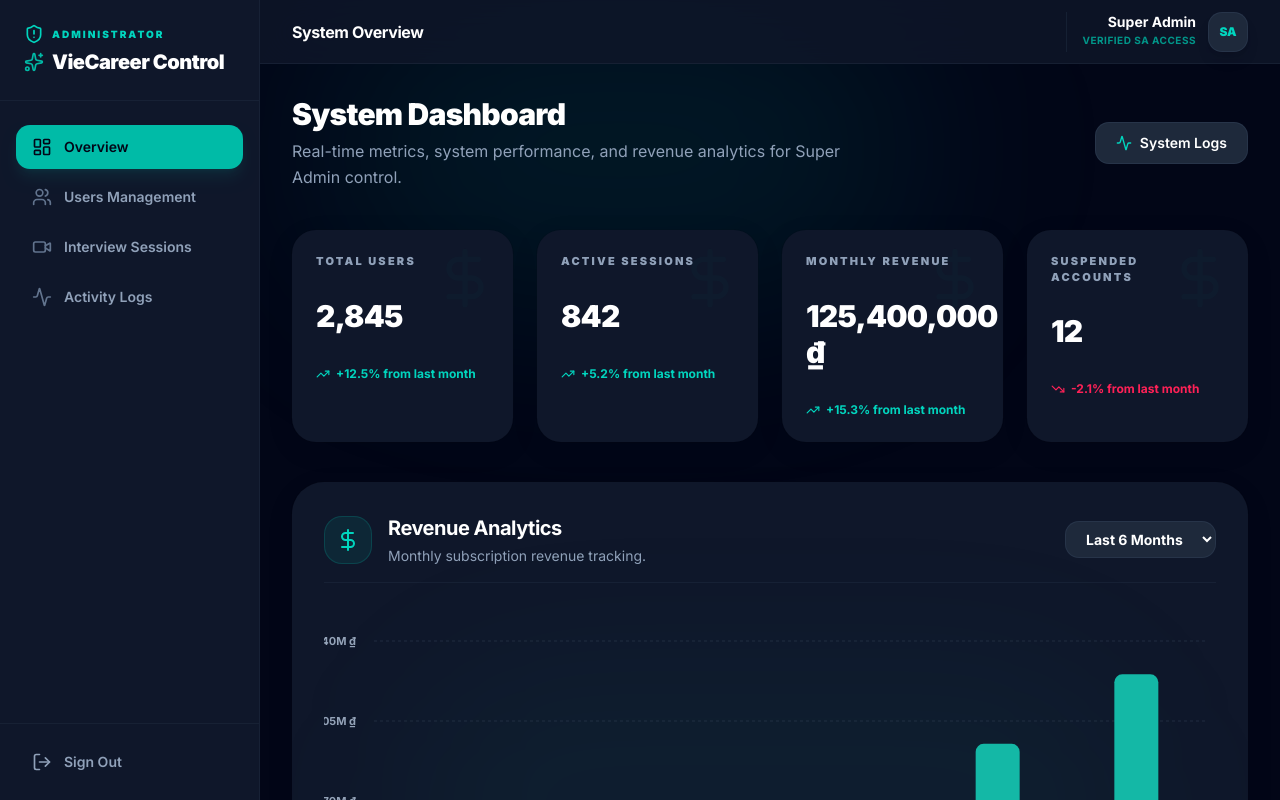
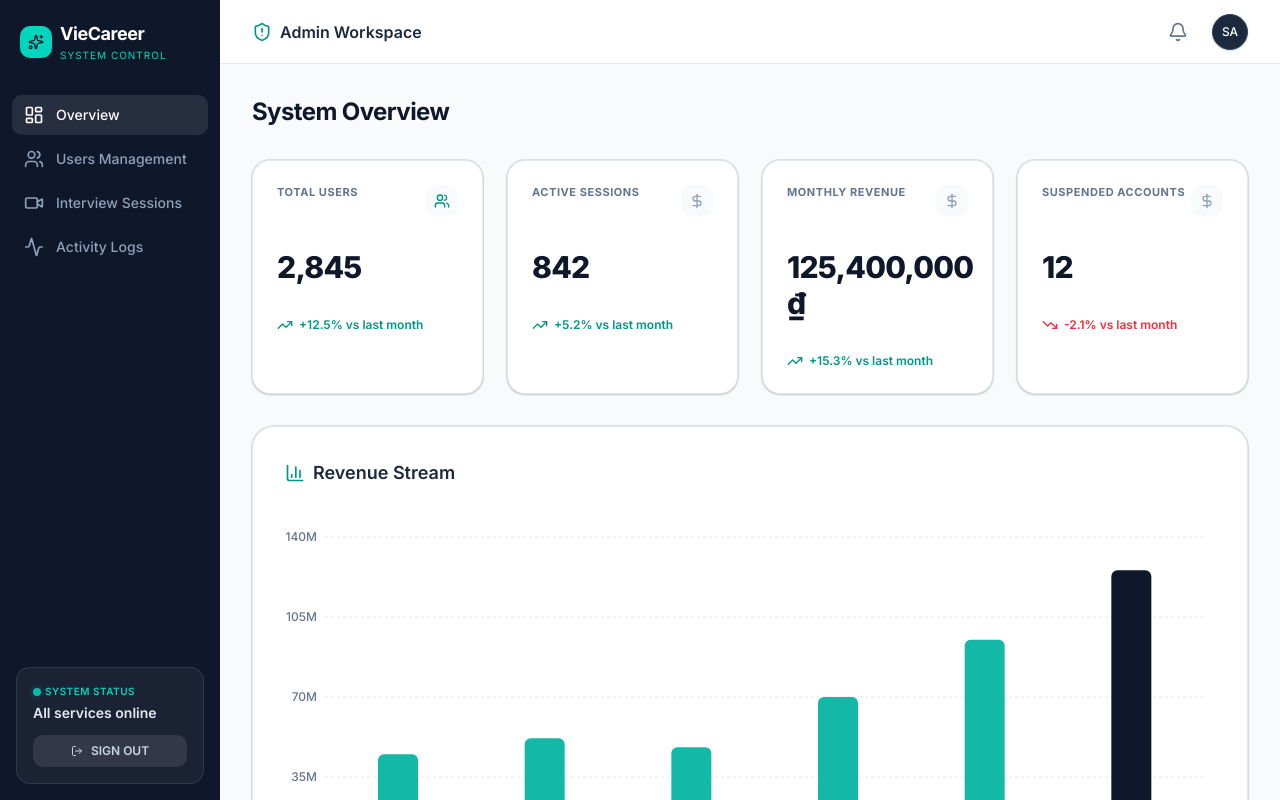
Before and after one commit to boncloudy/viecareer, a Next.js app: page /admin in a window 1280 px wide. Shown: the top 800 px of the page. Built offline with nearby package versions, Linux system fonts and the light colour scheme.

Commit message:
Upd admin page

```diff
--- a/src/app/admin/layout.tsx
+++ b/src/app/admin/layout.tsx
@@ -3,9 +3,18 @@
 import React from "react";
 import Link from "next/link";
 import { usePathname } from "next/navigation";
-import { LayoutDashboard, Users, Video, Activity, LogOut, ShieldAlert, Sparkles } from "lucide-react";
+import {
+  LayoutDashboard,
+  Users,
+  Video,
+  Activity,
+  Sparkles,
+  ShieldAlert,
+  Bell,
+  LogOut
+} from "lucide-react";
 
-const adminNav = [
+const adminNavItems = [
   { label: "Overview", href: "/admin", icon: LayoutDashboard },
   { label: "Users Management", href: "/admin/users", icon: Users },
   { label: "Interview Sessions", href: "/admin/sessions", icon: Video },
@@ -16,66 +25,90 @@ export default function AdminLayout({ children }: { children: React.ReactNode })
   const pathname = usePathname();
 
   return (
-    <div className="min-h-screen bg-[#020617] text-slate-200 flex font-sans relative overflow-hidden">
-      <div className="absolute top-0 left-1/4 w-[600px] h-[300px] bg-teal-500/10 blur-[100px] rounded-full pointer-events-none" />
-      <div className="absolute bottom-0 right-1/4 w-[400px] h-[400px] bg-blue-600/5 blur-[120px] rounded-full pointer-events-none" />
-
-      {/* Admin Sidebar */}
-      <aside className="hidden md:flex flex-col w-[260px] bg-[#0F172A] border-r border-slate-800/60 h-screen sticky top-0 z-50 relative">
-        <div className="p-6 border-b border-slate-800/60">
-          <div className="flex items-center gap-2 text-teal-400 mb-1">
-            <ShieldAlert className="w-5 h-5" />
-            <span className="text-[10px] font-black uppercase tracking-[0.2em]">Administrator</span>
-          </div>
+    <div className="min-h-screen bg-slate-50 flex">
+      {/* Sidebar */}
+      <aside className="fixed left-0 top-0 h-screen w-[220px] bg-[#0F172A] text-white flex flex-col z-50">
+        {/* Logo */}
+        <div className="p-5 pb-8">
           <div className="flex items-center gap-2">
-            <Sparkles className="w-5 h-5 text-teal-500" />
-            <h1 className="text-xl font-black text-white tracking-tight">VieCareer Control</h1>
+            <div className="w-8 h-8 bg-teal-400 rounded-lg flex items-center justify-center">
+              <Sparkles className="w-4 h-4 text-[#0F172A]" />
+            </div>
+            <div>
+              <h1 className="text-lg font-bold tracking-tight">VieCareer</h1>
+              <p className="text-[10px] text-teal-400 uppercase tracking-widest">
+                System Control
+              </p>
+            </div>
           </div>
         </div>
 
-        <nav className="flex-1 p-4 space-y-1.5 pt-6">
-          {adminNav.map((item) => {
+        {/* Navigation */}
+        <nav className="flex-1 px-3 space-y-1">
+          {adminNavItems.map((item) => {
             const isActive = pathname === item.href;
             return (
               <Link
                 key={item.label}
                 href={item.href}
-                className={`flex items-center gap-3 px-4 py-3 rounded-xl text-sm font-semibold transition-all group ${
-                  isActive
-                    ? "bg-teal-500 text-[#020617] shadow-lg shadow-teal-500/10 active:scale-95"
-                    : "text-slate-400 hover:bg-white/5 hover:text-white"
-                }`}
+                className={`
+                  flex items-center gap-3 px-3 py-2.5 rounded-lg text-sm font-medium
+                  transition-all duration-200
+                  ${
+                    isActive
+                      ? "bg-white/10 text-white"
+                      : "text-slate-400 hover:bg-white/5 hover:text-white"
+                  }
+                `}
               >
-                <item.icon className={`w-5 h-5 ${isActive ? 'text-[#020617]' : 'text-slate-500 group-hover:text-teal-400'}`} />
+                <item.icon className="w-5 h-5" />
                 {item.label}
               </Link>
             );
           })}
         </nav>
 
-        <div className="p-4 border-t border-slate-800/60">
-          <button className="flex items-center gap-3 px-4 py-3 w-full rounded-xl text-sm font-semibold text-slate-400 hover:bg-rose-500/10 hover:text-rose-400 transition-colors">
-            <LogOut className="w-5 h-5" />
-            Sign Out
-          </button>
+        {/* System Status Card */}
+        <div className="p-4">
+          <div className="bg-white/5 rounded-xl p-4 border border-white/10">
+            <p className="text-[10px] text-teal-400 uppercase tracking-wider font-semibold mb-1 flex items-center gap-1">
+              <span className="relative flex h-2 w-2">
+                <span className="animate-ping absolute inline-flex h-full w-full rounded-full bg-teal-400 opacity-75"></span>
+                <span className="relative inline-flex rounded-full h-2 w-2 bg-teal-500"></span>
+              </span>
+              System Status
+            </p>
+            <p className="text-sm font-semibold mb-1 text-slate-200">
+              All services online
+            </p>
+            <button className="mt-3 w-full flex items-center justify-center gap-2 bg-white/10 hover:bg-rose-500 hover:text-white text-slate-300 text-xs font-semibold py-2 px-4 rounded-lg transition-colors">
+              <LogOut className="w-3 h-3" />
+              SIGN OUT
+            </button>
+          </div>
         </div>
       </aside>
 
       {/* Main Content Area */}
-      <div className="flex-1 flex flex-col min-w-0 relative z-10">
-        <header className="h-16 bg-[#0F172A]/80 backdrop-blur-xl border-b border-slate-800/60 flex items-center justify-between px-8 sticky top-0 z-40">
-          <h2 className="font-bold text-white tracking-tight">System Overview</h2>
-          <div className="flex items-center gap-3 pl-4 border-l border-slate-800/60">
-            <div className="text-right hidden sm:block">
-              <p className="text-sm font-bold text-white leading-none">Super Admin</p>
-              <p className="text-[10px] text-teal-600 font-bold uppercase tracking-wider mt-1">Verified SA Access</p>
-            </div>
-            <div className="w-10 h-10 bg-[#1E293B] rounded-xl flex items-center justify-center border border-slate-700/50 shadow-lg">
-              <span className="text-teal-400 font-black text-xs">SA</span>
+      <div className="flex-1 ml-[220px] flex flex-col min-w-0">
+
+        {/* Top bar */}
+        <header className="h-16 bg-white border-b border-slate-200 flex items-center justify-between px-8 sticky top-0 z-20">
+          <div className="flex items-center gap-2">
+            <ShieldAlert className="w-5 h-5 text-teal-600" />
+            <span className="font-semibold text-slate-800">Admin Workspace</span>
+          </div>
+          <div className="flex items-center gap-4">
+            <button className="p-2 text-slate-500 hover:bg-slate-100 rounded-full transition-colors">
+              <Bell className="w-5 h-5" />
+            </button>
+            <div className="w-9 h-9 bg-slate-800 rounded-full flex items-center justify-center text-xs font-medium text-white shadow-sm border border-slate-700">
+              SA
             </div>
           </div>
         </header>
-        <main className="p-8">
+
+        <main className="flex-1 p-8 max-w-7xl mx-auto w-full">
           {children}
         </main>
       </div>
--- a/src/app/admin/page.tsx
+++ b/src/app/admin/page.tsx
@@ -3,92 +3,75 @@
 import React from "react";
 import { Card } from "@/components/ui/card";
 import { adminKPIs, adminRevenueData } from "@/lib/mock-data";
-import { TrendingUp, TrendingDown, DollarSign, Activity } from "lucide-react";
-import { BarChart, Bar, XAxis, YAxis, CartesianGrid, Tooltip, ResponsiveContainer } from "recharts";
+import { TrendingUp, TrendingDown, DollarSign, Users, BarChart3 } from "lucide-react";
+import { BarChart, Bar, XAxis, YAxis, CartesianGrid, Tooltip, ResponsiveContainer, Cell } from "recharts";
 
 export default function AdminOverviewPage() {
   return (
-        <div className="max-w-7xl mx-auto space-y-10 animate-in fade-in duration-500">
-            <div className="flex items-center justify-between">
+    <div className="space-y-8">
+      {/* Title */}
       <div>
-                    <h1 className="text-3xl font-black text-white tracking-tight">System Dashboard</h1>
-                    <p className="text-slate-400 mt-1.5 leading-relaxed max-w-xl">Real-time metrics, system performance, and revenue analytics for Super Admin control.</p>
-                </div>
-                <button className="flex items-center gap-2 bg-[#1E293B] hover:bg-slate-700 text-white text-sm font-semibold px-5 py-2.5 rounded-xl border border-slate-700/50 transition-colors">
-                    <Activity className="w-4 h-4 text-teal-400" /> System Logs
-                </button>
+        <h1 className="text-2xl font-bold text-slate-900 tracking-tight">System Overview</h1>
       </div>
 
-            {/* KPI Cards */}
+      {/* KPI Cards - rounded-2xl để khớp Section 2 của User */}
       <div className="grid grid-cols-1 sm:grid-cols-2 lg:grid-cols-4 gap-6">
         {adminKPIs.map((kpi, idx) => (
-                    <Card key={idx} className="p-6 bg-[#0F172A] border-none shadow-[0_8px_30px_rgb(0,0,0,0.07)] rounded-[1.5rem] relative overflow-hidden group">
-                        <div className="absolute top-0 right-0 p-4 opacity-[0.03] group-hover:opacity-[0.06] transition-opacity">
-                            <DollarSign className="w-16 h-16 text-teal-600" />
+          <Card key={idx} className="p-6 border border-slate-200 shadow-sm rounded-2xl bg-white">
+            <div className="flex justify-between items-start mb-4">
+              <p className="text-[11px] font-bold text-slate-500 uppercase tracking-wider">{kpi.title}</p>
+              <div className="p-2 bg-slate-50 rounded-lg">
+                {idx === 0 ? <Users className="w-4 h-4 text-teal-600" /> : <DollarSign className="w-4 h-4 text-slate-400" />}
               </div>
-                        <p className="text-[11px] font-black text-slate-400 uppercase tracking-[0.2em] mb-3 relative z-10">{kpi.title}</p>
-                        <h3 className="text-3xl font-black text-white tracking-tight mb-4 relative z-10">{kpi.value}</h3>
-                        <div className={`flex items-center gap-1.5 text-xs font-bold relative z-10 ${kpi.isPositive ? 'text-teal-400' : 'text-rose-500'}`}>
-                            {kpi.isPositive ? <TrendingUp className="w-3.5 h-3.5" /> : <TrendingDown className="w-3.5 h-3.5" />}
-                            <span>{kpi.trend} from last month</span>
+            </div>
+            <h3 className="text-3xl font-extrabold text-slate-900 tracking-tight mb-4">{kpi.value}</h3>
+            <div className={`flex items-center gap-1.5 text-xs font-semibold ${kpi.isPositive ? 'text-teal-600' : 'text-red-500'}`}>
+              {kpi.isPositive ? <TrendingUp className="w-4 h-4" /> : <TrendingDown className="w-4 h-4" />}
+              <span>{kpi.trend} vs last month</span>
             </div>
           </Card>
         ))}
       </div>
 
-            {/* Revenue Chart Section */}
-            <Card className="p-8 bg-[#0F172A] border-none shadow-[0_8px_30px_rgb(0,0,0,0.07)] rounded-[2rem]">
-                <div className="flex items-center justify-between mb-8 pb-4 border-b border-slate-800/60">
-                    <div className="flex items-center gap-4">
-                        <div className="w-12 h-12 bg-teal-500/10 rounded-2xl flex items-center justify-center border border-teal-500/20">
-                            <DollarSign className="w-6 h-6 text-teal-400" />
-                        </div>
-                        <div>
-                            <h3 className="text-xl font-bold text-white tracking-tight">Revenue Analytics</h3>
-                            <p className="text-sm text-slate-400 mt-1">Monthly subscription revenue tracking.</p>
-                        </div>
-                    </div>
-                    <select className="bg-[#1E293B] border border-slate-700/50 text-white text-sm font-bold rounded-xl px-4 py-2 focus:outline-none focus:ring-2 focus:ring-teal-500">
-                        <option>Last 6 Months</option>
-                        <option>This Year</option>
-                    </select>
+      {/* Revenue Chart Section - rounded-3xl để khớp Section 1 của User */}
+      <Card className="p-8 border border-slate-200 shadow-sm rounded-3xl bg-white">
+        <div className="flex items-center gap-2 mb-6">
+          <BarChart3 className="w-5 h-5 text-teal-600" />
+          <h3 className="font-semibold text-slate-800 text-lg">Revenue Stream</h3>
         </div>
 
-                <div className="h-[360px] w-full relative">
-                    <div className="absolute inset-x-20 inset-y-10 bg-teal-500/5 blur-[80px] rounded-full pointer-events-none" />
-
+        <div className="h-[360px] w-full">
           <ResponsiveContainer width="100%" height="100%">
-                        <BarChart data={adminRevenueData} margin={{ top: 10, right: 10, left: -10, bottom: 0 }}>
-                            <CartesianGrid strokeDasharray="3 3" vertical={false} stroke="#334155" opacity={0.5} />
+            <BarChart data={adminRevenueData} margin={{ top: 10, right: 10, left: -20, bottom: 0 }}>
+              <CartesianGrid strokeDasharray="3 3" vertical={false} stroke="#E2E8F0" />
               <XAxis
                 dataKey="month"
                 axisLine={false}
                 tickLine={false}
-                                tick={{ fill: '#94A3B8', fontSize: 11, fontWeight: 700 }}
-                                tickFormatter={(value: string) => value.toUpperCase()}
+                tick={{ fill: '#64748B', fontSize: 12, fontWeight: 500 }}
+                tickFormatter={(val: string) => val.toUpperCase()}
                 dy={10}
               />
               <YAxis
                 axisLine={false}
                 tickLine={false}
-                                tick={{ fill: '#94A3B8', fontSize: 11, fontWeight: 700 }}
-                                tickFormatter={(value: any) => `${value / 1000000}M ₫`}
-                                dx={-10}
+                tick={{ fill: '#64748B', fontSize: 12, fontWeight: 500 }}
+                tickFormatter={(value: any) => `${value / 1000000}M`}
               />
               <Tooltip
-                                cursor={{ fill: '#1E293B', opacity: 0.5 }}
-                                contentStyle={{ borderRadius: '16px', border: '1px solid #334155', background: '#0F172A', boxShadow: '0 8px 30px rgba(0,0,0,0.3)', fontWeight: 'bold', padding: '12px' }}
-                                itemStyle={{ color: '#E2E8F0' }}
-                                labelStyle={{ color: '#94A3B8', marginBottom: '4px' }}
+                cursor={{ fill: '#F8FAFC' }}
+                contentStyle={{ borderRadius: '12px', border: '1px solid #E2E8F0', boxShadow: '0 4px 6px -1px rgba(0,0,0,0.1)', fontWeight: '600' }}
                 formatter={(value: any) => [`${value.toLocaleString()} ₫`, 'Revenue']}
               />
               <Bar
                 dataKey="revenue"
-                                fill="#14B8A6"
-                                radius={[8, 8, 0, 0]}
-                                barSize={44}
-                                activeBar={{ fill: '#5EEAD4' }}
-                            />
+                radius={[6, 6, 0, 0]}
+                barSize={40}
+              >
+                {adminRevenueData.map((entry, index) => (
+                  <Cell key={`cell-${index}`} fill={index === adminRevenueData.length - 1 ? '#0F172A' : '#14B8A6'} />
+                ))}
+              </Bar>
             </BarChart>
           </ResponsiveContainer>
         </div>
--- a/src/app/page.tsx
+++ b/src/app/page.tsx
@@ -7,6 +7,21 @@ import { ArrowRight, PlayCircle, Target, BarChart3, Bot, Sparkles } from "lucide
 export default function LandingPage() {
   return (
     <div className="min-h-screen bg-[#020617] text-slate-200 overflow-hidden font-sans relative">
+      {/* Announcement Bar */}
+      <div className="relative z-50 bg-gradient-to-r from-teal-500/20 via-teal-500/40 to-teal-500/20 border-b border-teal-500/30 backdrop-blur-md">
+        <div className="max-w-7xl mx-auto py-2.5 px-6 md:px-12 flex items-center justify-between text-[13px]">
+          <div className="flex items-center gap-3">
+            <span className="bg-teal-500 text-[#020617] text-[10px] font-black px-2 py-0.5 rounded uppercase tracking-wider">New</span>
+            <p className="font-bold text-white tracking-tight">
+              VieCareer v1.0 is officially live! <span className="hidden sm:inline text-teal-300 ml-1">— Get started for free today.</span>
+            </p>
+          </div>
+          <button className="text-slate-400 hover:text-white transition-colors">
+            <svg className="w-4 h-4" fill="none" stroke="currentColor" viewBox="0 0 24 24"><path strokeLinecap="round" strokeLinejoin="round" strokeWidth="2" d="M6 18L18 6M6 6l12 12"></path></svg>
+          </button>
+        </div>
+      </div>
+
       {/* --- Background Effects --- */}
       <div className="absolute top-0 left-1/2 -translate-x-1/2 w-[800px] h-[400px] bg-teal-500/20 blur-[120px] rounded-full pointer-events-none" />
       <div className="absolute top-1/3 -left-40 w-[400px] h-[400px] bg-blue-600/10 blur-[100px] rounded-full pointer-events-none" />
```
Lines whose indentation alone changed are shown as unchanged.
